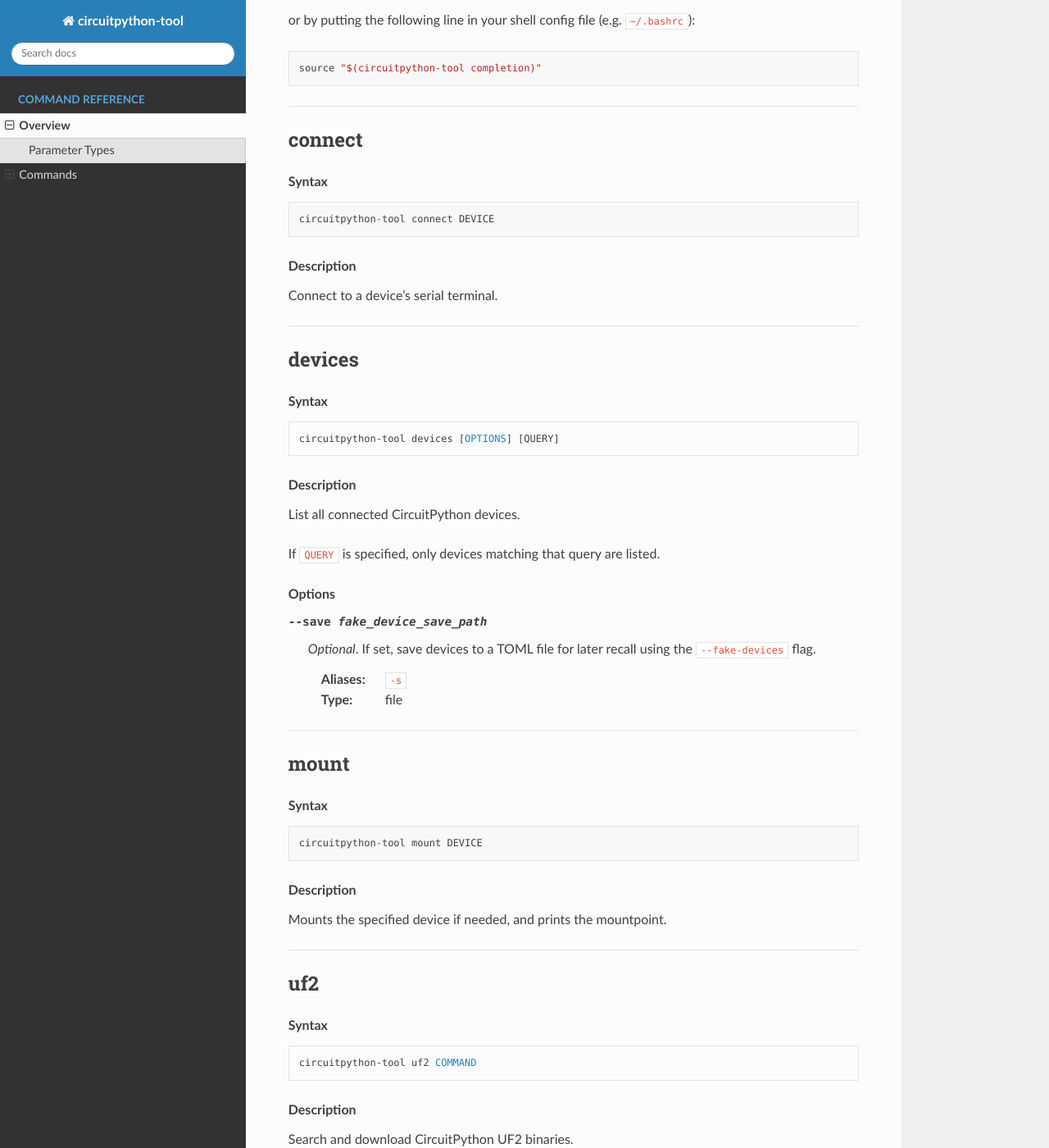
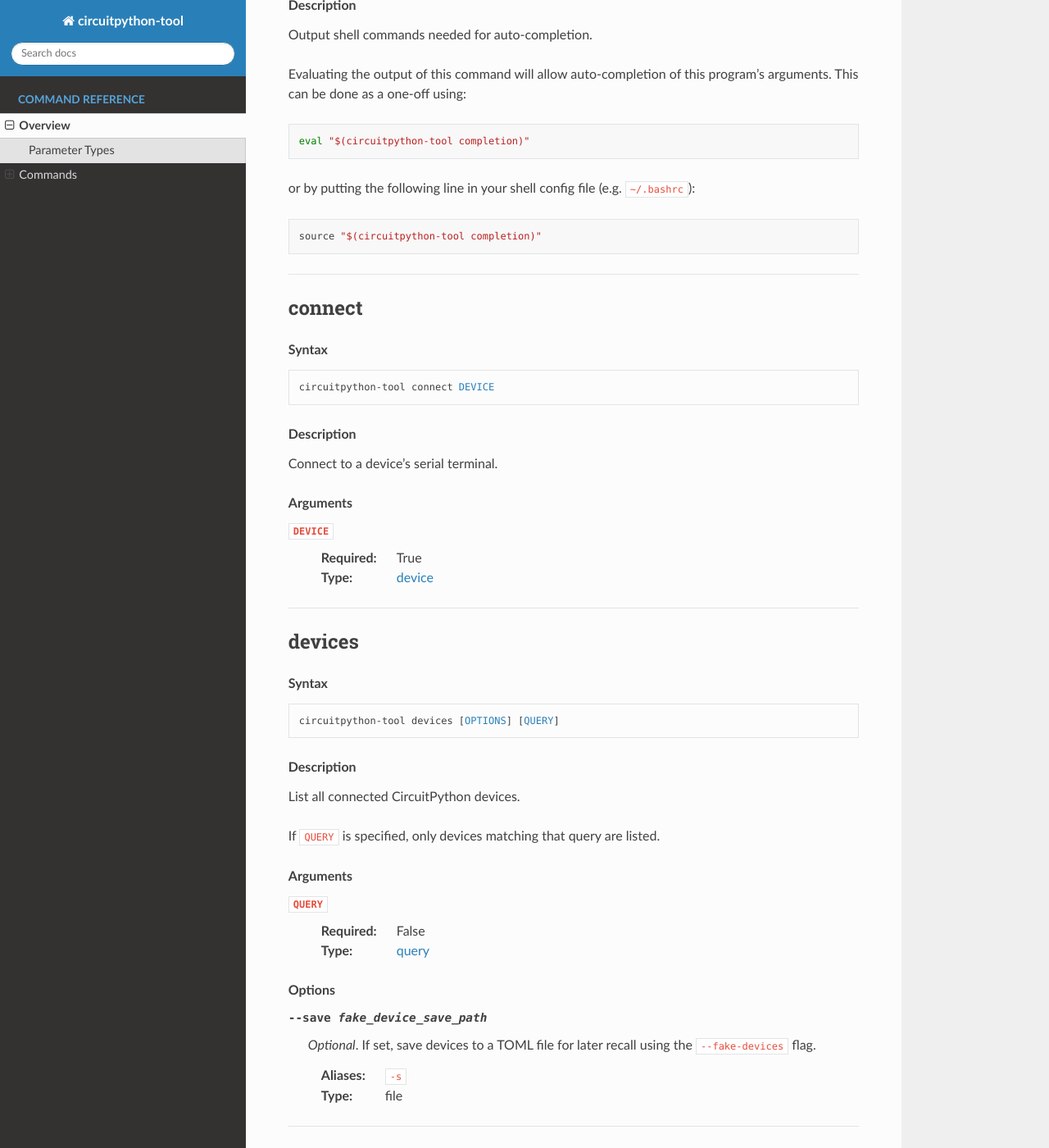
Before and after one commit to dhrosa/circuitpython_tool, a Sphinx documentation site: the page built from docs/source/generated_cli_docs.rst, in a window 1280 px wide and 1400 px high, scrolled down 2410 px. Shown: the whole window at 82% size. Built offline with Sphinx 7.4.7 and the Read the Docs theme 2.0.0, drawn with Linux system fonts in a browser that asks for light colours; some of the changed text lies outside the part shown.

Commit message:
Docs: Render argument types with links to the type documentation, and render requiredness

```diff
--- a/docs/source/cli_prolog.rst
+++ b/docs/source/cli_prolog.rst
@@ -1,6 +1,8 @@
 ****************
 Parameter Types
 ****************
+
+.. _types.query:
 
 ``query``
    A ``vendor:model:serial`` string that specifies one or more connected USB CircuitPythonDevice. Each component string is searched for in the respective attribute. Empty strings are allowed in each component of the query. Example queries:
@@ -10,10 +12,16 @@
    * ``:Feather:`` matches any device whose model contains the string "Feather"
    * ``Adafruit:Feather:`` matches any device whose vendor contains the string "Adafruit" AND whose model contains the string "Feather"
 
+
+.. _types.device:
+
 ``device``
    The same as the above ``query``, except that a ``device`` parameter is only allowed to match a single connected device, rather than any number.
+
+.. _types.board_id:
+
 
 ``board_id``
    A string specifying Adafruit's identifier for a CircuitPython-supported board. This corresponds to the lowercase board names found in the URLs of the boards on the `CircuitPython Downloads <https://circuitpython.org/downloads>`_ page. For example, a ``board_id`` value of ``raspberry_pi_pico`` corresponds to the `Raspberry Pi Pico <https://circuitpython.org/board/raspberry_pi_pico/>`_ board.
 
-   A full list of possible values can be seen using the :ref:`uf2 versions <command.uf2.versions>` command.
+   A full list of possible values can be seen using the :ref:`uf2 versions <uf2.versions.command>` command.
--- a/docs/source/generated_cli_docs.rst
+++ b/docs/source/generated_cli_docs.rst
@@ -16,27 +16,28 @@
 .. rubric:: Syntax
 .. parsed-literal::
 
-   circuitpython-tool [:ref:`OPTIONS <options>`] :ref:`COMMAND <children>`
-
+   circuitpython-tool [:ref:`OPTIONS <options>`] :ref:`COMMAND <arguments.command>`
 .. rubric:: Description
 
 Tool for interfacing with CircuitPython devices.
 
-.. _children:
+.. rubric:: Arguments
 
-``COMMAND`` choices:
+.. _arguments.command:
+
+``COMMAND``
+   Valid values:
 
    .. hlist::
 
-      * :ref:`clean<command.clean>`
-      * :ref:`completion<command.completion>`
-      * :ref:`connect<command.connect>`
-      * :ref:`devices<command.devices>`
-      * :ref:`mount<command.mount>`
-      * :ref:`uf2<command.uf2>`
-      * :ref:`unmount<command.unmount>`
-      * :ref:`upload<command.upload>`
-
+      * :ref:`clean<clean.command>`
+      * :ref:`completion<completion.command>`
+      * :ref:`connect<connect.command>`
+      * :ref:`devices<devices.command>`
+      * :ref:`mount<mount.command>`
+      * :ref:`uf2<uf2.command>`
+      * :ref:`unmount<unmount.command>`
+      * :ref:`upload<upload.command>`
 
 .. _options:
 .. rubric:: Options
@@ -73,7 +74,7 @@
 
 ----
 
-.. _command.clean:
+.. _clean.command:
 
 *****
 clean
@@ -82,18 +83,25 @@
 .. rubric:: Syntax
 .. parsed-literal::
 
-   circuitpython-tool clean DEVICE
-
+   circuitpython-tool clean :ref:`DEVICE <clean.arguments.device>`
 .. rubric:: Description
 
 Deletes all files on the target device, and creates an empty boot.py and code.py on it.
 
+.. rubric:: Arguments
+
+.. _clean.arguments.device:
+
+``DEVICE``
+   :Required: True
+
+   :Type: :ref:`types.device`
 
 
 
 ----
 
-.. _command.completion:
+.. _completion.command:
 
 **********
 completion
@@ -103,7 +111,6 @@
 .. parsed-literal::
 
    circuitpython-tool completion
-
 .. rubric:: Description
 
 Output shell commands needed for auto-completion.
@@ -119,10 +126,9 @@
 
 
 
-
 ----
 
-.. _command.connect:
+.. _connect.command:
 
 *******
 connect
@@ -131,18 +137,25 @@
 .. rubric:: Syntax
 .. parsed-literal::
 
-   circuitpython-tool connect DEVICE
-
+   circuitpython-tool connect :ref:`DEVICE <connect.arguments.device>`
 .. rubric:: Description
 
 Connect to a device's serial terminal.
 
+.. rubric:: Arguments
+
+.. _connect.arguments.device:
+
+``DEVICE``
+   :Required: True
+
+   :Type: :ref:`types.device`
 
 
 
 ----
 
-.. _command.devices:
+.. _devices.command:
 
 *******
 devices
@@ -151,16 +164,23 @@
 .. rubric:: Syntax
 .. parsed-literal::
 
-   circuitpython-tool devices [:ref:`OPTIONS <options.devices>`] [QUERY]
-
+   circuitpython-tool devices [:ref:`OPTIONS <devices.options>`] [:ref:`QUERY <devices.arguments.query>`]
 .. rubric:: Description
 
 List all connected CircuitPython devices.
 
 If ``QUERY`` is specified, only devices matching that query are listed.
 
+.. rubric:: Arguments
 
-.. _options.devices:
+.. _devices.arguments.query:
+
+``QUERY``
+   :Required: False
+
+   :Type: :ref:`types.query`
+
+.. _devices.options:
 .. rubric:: Options
 
 --save fake_device_save_path
@@ -176,7 +196,7 @@
 
 ----
 
-.. _command.mount:
+.. _mount.command:
 
 *****
 mount
@@ -185,18 +205,25 @@
 .. rubric:: Syntax
 .. parsed-literal::
 
-   circuitpython-tool mount DEVICE
-
+   circuitpython-tool mount :ref:`DEVICE <mount.arguments.device>`
 .. rubric:: Description
 
 Mounts the specified device if needed, and prints the mountpoint.
 
+.. rubric:: Arguments
+
+.. _mount.arguments.device:
+
+``DEVICE``
+   :Required: True
+
+   :Type: :ref:`types.device`
 
 
 
 ----
 
-.. _command.uf2:
+.. _uf2.command:
 
 ***
 uf2
@@ -205,36 +232,37 @@
 .. rubric:: Syntax
 .. parsed-literal::
 
-   circuitpython-tool uf2 :ref:`COMMAND <children.uf2>`
-
+   circuitpython-tool uf2 :ref:`COMMAND <uf2.arguments.command>`
 .. rubric:: Description
 
 Search and download CircuitPython UF2 binaries.
 
-.. _children.uf2:
+.. rubric:: Arguments
 
-``COMMAND`` choices:
+.. _uf2.arguments.command:
+
+``COMMAND``
+   Valid values:
 
    .. hlist::
 
-      * :ref:`analyze<command.uf2.analyze>`
-      * :ref:`boot-info<command.uf2.boot-info>`
-      * :ref:`devices<command.uf2.devices>`
-      * :ref:`download<command.uf2.download>`
-      * :ref:`enter<command.uf2.enter>`
-      * :ref:`exit<command.uf2.exit>`
-      * :ref:`install<command.uf2.install>`
-      * :ref:`mount<command.uf2.mount>`
-      * :ref:`nuke<command.uf2.nuke>`
-      * :ref:`unmount<command.uf2.unmount>`
-      * :ref:`versions<command.uf2.versions>`
-
+      * :ref:`analyze<uf2.analyze.command>`
+      * :ref:`boot-info<uf2.boot-info.command>`
+      * :ref:`devices<uf2.devices.command>`
+      * :ref:`download<uf2.download.command>`
+      * :ref:`enter<uf2.enter.command>`
+      * :ref:`exit<uf2.exit.command>`
+      * :ref:`install<uf2.install.command>`
+      * :ref:`mount<uf2.mount.command>`
+      * :ref:`nuke<uf2.nuke.command>`
+      * :ref:`unmount<uf2.unmount.command>`
+      * :ref:`versions<uf2.versions.command>`
 
 
 
 ----
 
-.. _command.uf2.analyze:
+.. _uf2.analyze.command:
 
 uf2 analyze
 ===========
@@ -242,8 +270,7 @@
 .. rubric:: Syntax
 .. parsed-literal::
 
-   circuitpython-tool uf2 analyze IMAGE_PATH
-
+   circuitpython-tool uf2 analyze :ref:`IMAGE_PATH <uf2.analyze.arguments.image_path>`
 .. rubric:: Description
 
 Print details of each block in a UF2 image.
@@ -252,12 +279,20 @@
 If not run in an interactive context, the information about every block is
 printed.
 
+.. rubric:: Arguments
+
+.. _uf2.analyze.arguments.image_path:
+
+``IMAGE_PATH``
+   :Required: True
+
+   :Type: file
 
 
 
 ----
 
-.. _command.uf2.boot-info:
+.. _uf2.boot-info.command:
 
 uf2 boot-info
 =============
@@ -265,18 +300,25 @@
 .. rubric:: Syntax
 .. parsed-literal::
 
-   circuitpython-tool uf2 boot-info DEVICE
-
+   circuitpython-tool uf2 boot-info :ref:`DEVICE <uf2.boot-info.arguments.device>`
 .. rubric:: Description
 
 Lookup UF2 bootloader info of the specified CircuitPython device.
 
+.. rubric:: Arguments
+
+.. _uf2.boot-info.arguments.device:
+
+``DEVICE``
+   :Required: True
+
+   :Type: :ref:`types.device`
 
 
 
 ----
 
-.. _command.uf2.devices:
+.. _uf2.devices.command:
 
 uf2 devices
 ===========
@@ -285,17 +327,15 @@
 .. parsed-literal::
 
    circuitpython-tool uf2 devices
-
 .. rubric:: Description
 
 List connected devices that are in UF2 bootloader mode.
 
 
 
-
 ----
 
-.. _command.uf2.download:
+.. _uf2.download.command:
 
 uf2 download
 ============
@@ -303,8 +343,7 @@
 .. rubric:: Syntax
 .. parsed-literal::
 
-   circuitpython-tool uf2 download [:ref:`OPTIONS <options.uf2.download>`] BOARD [DESTINATION]
-
+   circuitpython-tool uf2 download [:ref:`OPTIONS <uf2.download.options>`] :ref:`BOARD <uf2.download.arguments.board>` [:ref:`DESTINATION <uf2.download.arguments.destination>`]
 .. rubric:: Description
 
 Download CircuitPython image for the requested board.
@@ -313,8 +352,23 @@
 
 If ``DESTINATION`` is a directory, the filename is automatically generated.
 
+.. rubric:: Arguments
 
-.. _options.uf2.download:
+.. _uf2.download.arguments.board:
+
+``BOARD``
+   :Required: True
+
+   :Type: :ref:`types.board_id`
+
+.. _uf2.download.arguments.destination:
+
+``DESTINATION``
+   :Required: False
+
+   :Type: path
+
+.. _uf2.download.options:
 .. rubric:: Options
 
 --locale locale
@@ -337,7 +391,7 @@
 
 ----
 
-.. _command.uf2.enter:
+.. _uf2.enter.command:
 
 uf2 enter
 =========
@@ -345,18 +399,25 @@
 .. rubric:: Syntax
 .. parsed-literal::
 
-   circuitpython-tool uf2 enter DEVICE
-
+   circuitpython-tool uf2 enter :ref:`DEVICE <uf2.enter.arguments.device>`
 .. rubric:: Description
 
 Restart selected device into UF2 bootloader.
 
+.. rubric:: Arguments
+
+.. _uf2.enter.arguments.device:
+
+``DEVICE``
+   :Required: True
+
+   :Type: :ref:`types.device`
 
 
 
 ----
 
-.. _command.uf2.exit:
+.. _uf2.exit.command:
 
 uf2 exit
 ========
@@ -365,17 +426,15 @@
 .. parsed-literal::
 
    circuitpython-tool uf2 exit
-
 .. rubric:: Description
 
 Restart given UF2 bootloader device into normal application code.
 
 
 
-
 ----
 
-.. _command.uf2.install:
+.. _uf2.install.command:
 
 uf2 install
 ===========
@@ -383,8 +442,7 @@
 .. rubric:: Syntax
 .. parsed-literal::
 
-   circuitpython-tool uf2 install [:ref:`OPTIONS <options.uf2.install>`]
-
+   circuitpython-tool uf2 install [:ref:`OPTIONS <uf2.install.options>`]
 .. rubric:: Description
 
 Install a UF2 image onto a connected UF2 bootloader device.
@@ -393,8 +451,7 @@
 device into its UF2 bootloader and install the image onto it. If ``--device``
 is not specified, we assume there is already a connected UF2 bootloader device.
 
-
-.. _options.uf2.install:
+.. _uf2.install.options:
 .. rubric:: Options
 
 --image_path image_path
@@ -441,7 +498,7 @@
 
 ----
 
-.. _command.uf2.mount:
+.. _uf2.mount.command:
 
 uf2 mount
 =========
@@ -450,17 +507,15 @@
 .. parsed-literal::
 
    circuitpython-tool uf2 mount
-
 .. rubric:: Description
 
 Mount connected UF2 bootloader device if needed and print the mountpoint.
 
 
 
-
 ----
 
-.. _command.uf2.nuke:
+.. _uf2.nuke.command:
 
 uf2 nuke
 ========
@@ -469,17 +524,15 @@
 .. parsed-literal::
 
    circuitpython-tool uf2 nuke
-
 .. rubric:: Description
 
 Clear out flash memory on UF2 bootloader device.
 
 
 
-
 ----
 
-.. _command.uf2.unmount:
+.. _uf2.unmount.command:
 
 uf2 unmount
 ===========
@@ -488,17 +541,15 @@
 .. parsed-literal::
 
    circuitpython-tool uf2 unmount
-
 .. rubric:: Description
 
 Unmount connected UF2 bootloader device if needed.
 
 
 
-
 ----
 
-.. _command.uf2.versions:
+.. _uf2.versions.command:
 
 uf2 versions
 ============
@@ -507,17 +558,15 @@
 .. parsed-literal::
 
    circuitpython-tool uf2 versions
-
 .. rubric:: Description
 
 List available CircuitPython boards.
 
 
 
-
 ----
 
-.. _command.unmount:
+.. _unmount.command:
 
 *******
 unmount
@@ -526,18 +575,25 @@
 .. rubric:: Syntax
 .. parsed-literal::
 
-   circuitpython-tool unmount DEVICE
-
+   circuitpython-tool unmount :ref:`DEVICE <unmount.arguments.device>`
 .. rubric:: Description
 
 Unmounts the specified device if needed.
 
+.. rubric:: Arguments
+
+.. _unmount.arguments.device:
+
+``DEVICE``
+   :Required: True
+
+   :Type: :ref:`types.device`
 
 
 
 ----
 
-.. _command.upload:
+.. _upload.command:
 
 ******
 upload
@@ -546,8 +602,7 @@
 .. rubric:: Syntax
 .. parsed-literal::
 
-   circuitpython-tool upload [:ref:`OPTIONS <options.upload>`] DEVICE
-
+   circuitpython-tool upload [:ref:`OPTIONS <upload.options>`] :ref:`DEVICE <upload.arguments.device>`
 .. rubric:: Description
 
 Continuously upload code to device in response to source file changes.
@@ -562,8 +617,16 @@
 paths and descendant paths of the source tree, and will re-upload code to
 the device on each event.
 
+.. rubric:: Arguments
 
-.. _options.upload:
+.. _upload.arguments.device:
+
+``DEVICE``
+   :Required: True
+
+   :Type: :ref:`types.device`
+
+.. _upload.options:
 .. rubric:: Options
 
 --dir source_dir
```
Also changed, not shown: 1 other file.
